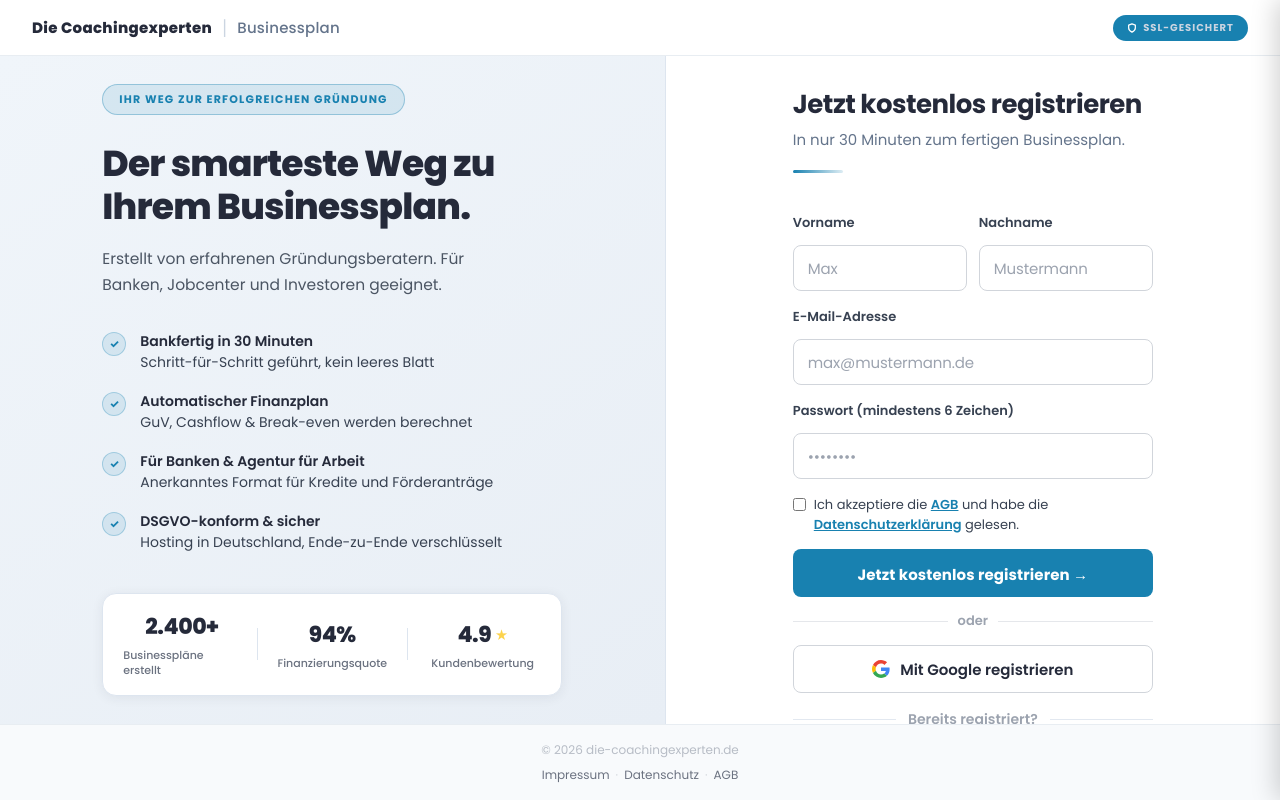
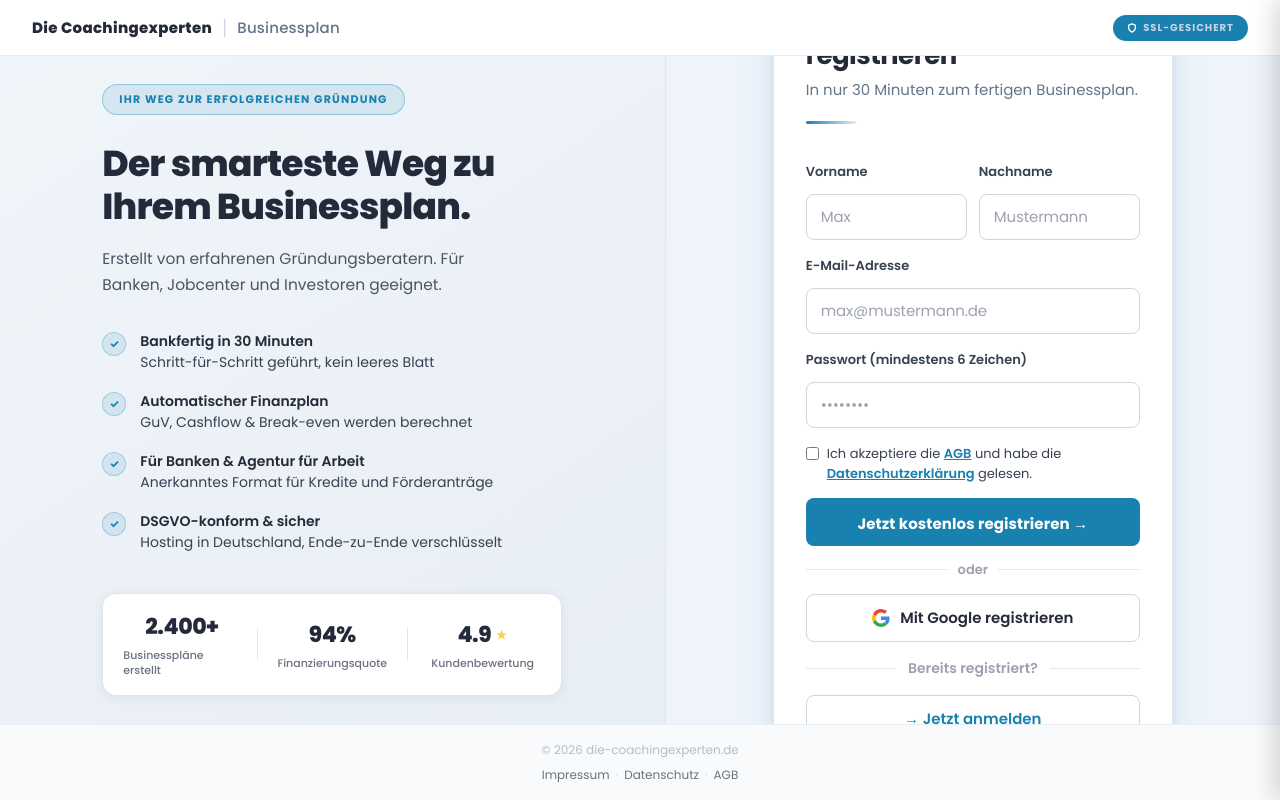
Before and after one commit to DCE-BP-Tool/app.coachingexperten, a plain HTML site: page index.html in a window 1280 px wide. Drawn offline with nearby package versions, Linux system fonts and the light colour scheme.

Commit message:
index.html

```diff
--- a/index.html
+++ b/index.html
@@ -1547,29 +1547,28 @@
   flex: 0 0 48% !important;
   max-width: 48% !important;
   width: 48% !important;
-  background: #ffffff !important;
+  background: #eef4fa !important;
   display: flex !important;
-  align-items: flex-start !important;
+  align-items: center !important;
   justify-content: center !important;
   padding: 32px 56px !important;
   min-height: 100% !important;
   overflow-y: auto !important;
 }
 
-/* 5. Card: transparent, no box */
+/* 5. Card: white container with shadow */
 #authView .auth-card {
-  background: transparent !important;
-  border: none !important;
-  border-top: none !important;
-  border-radius: 0 !important;
-  box-shadow: none !important;
+  background: #ffffff !important;
+  border: 1px solid #dde6f0 !important;
+  border-radius: 20px !important;
+  box-shadow: 0 8px 40px rgba(24,129,176,.10), 0 2px 12px rgba(0,0,0,.07) !important;
   backdrop-filter: none !important;
   -webkit-backdrop-filter: none !important;
-  width: 360px !important;
-  max-width: 360px !important;
-}
-#authView .card-header { padding: 0 !important; }
-#authView .card-body { padding: 22px 0 0 !important; }
+  width: 400px !important;
+  max-width: 400px !important;
+}
+#authView .card-header { padding: 32px 32px 0 !important; }
+#authView .card-body { padding: 20px 32px 28px !important; }
 
 /* 6. Card text */
 #authView .card-title {
```
